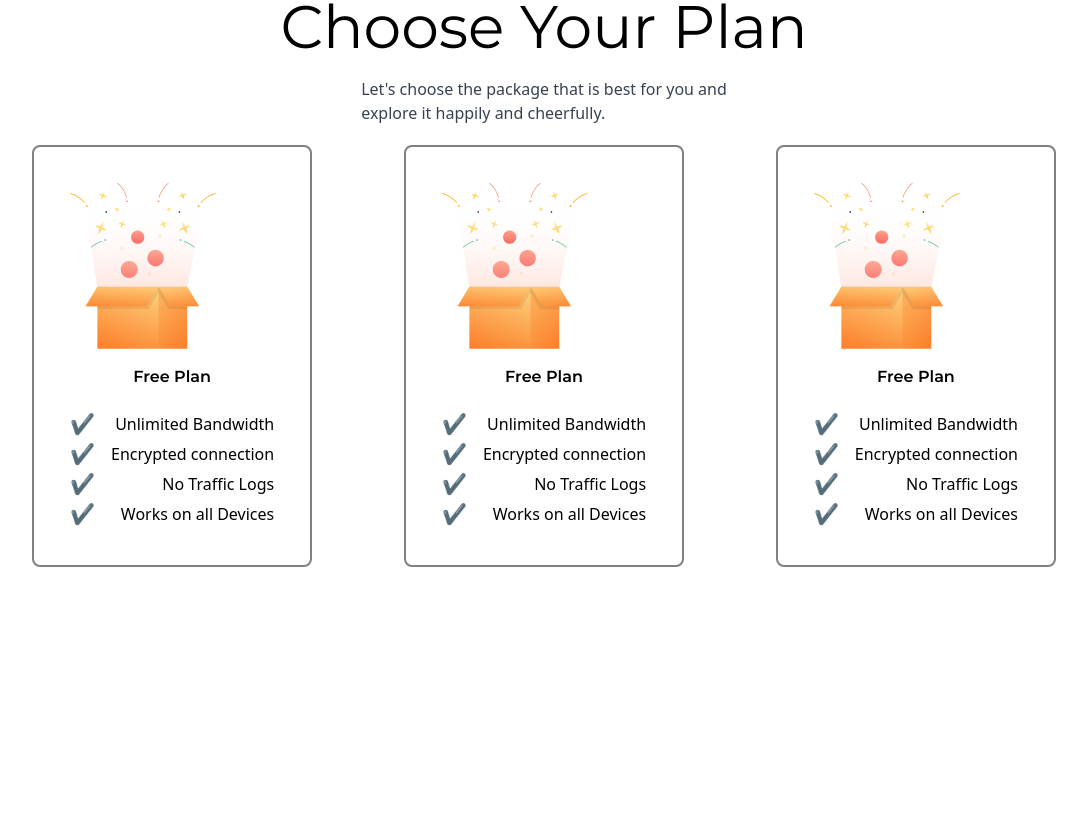
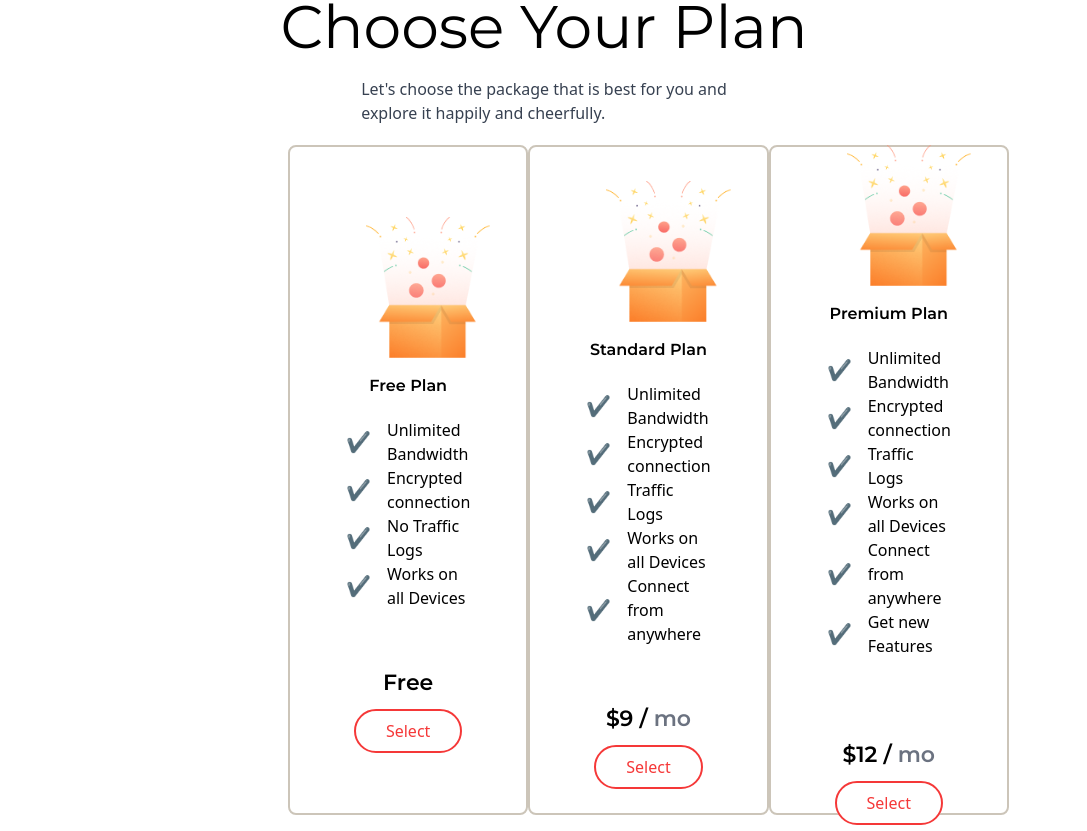
Before and after one commit to Allwyn46/laslesvpn, an Angular app: page / in a window 1280 px wide. Shown: the part 1860-2691 px from the top of the page, without its empty margins (96-1183 px from the left). Before the commit the page ends 2657 px from the top, so only its background shows below. Built offline with nearby package versions, Linux system fonts and the light colour scheme.

Commit message:
completed plan section

```diff
--- a/src/app/components/plan/plan.css
+++ b/src/app/components/plan/plan.css
@@ -0,0 +1,17 @@
+/* From Uiverse.io by SteveBloX */
+.navbutton {
+    /* width: 150px; */
+    /* height: 60px; */
+    border: 2px solid #f53838;
+    border-radius: 45px;
+    transition: all 0.3s;
+    cursor: pointer;
+    background: white;
+    color: #f53838;
+    padding: 9px 30px 9px 30px;
+}
+
+.navbutton:hover {
+    background: #f53838;
+    color: white;
+}
--- a/src/app/components/plan/plan.html
+++ b/src/app/components/plan/plan.html
@@ -11,13 +11,13 @@
       </p>
     </div>
 
-    <div class="flex justify-between items-center mx-32">
+    <div class="flex justify-between items-center mx-96">
       <div
-        class="flex justify-center items-center mt-5 border-gray-700 p-5 rounded-lg"
-        style="border: 2px solid gray"
+        class="flex justify-center items-center mt-5 border-gray-700 p-10 rounded-lg"
+        style="border: 2px solid #ccc5b9; height: 670px"
       >
         <div class="p-4">
-          <img src="assets/plan.png" alt="" class="" />
+          <img src="assets/plan.png" alt="" class="ml-5" />
 
           <h3 class="mt-4 font-montserrat text-center font-semibold">Free Plan</h3>
 
@@ -35,13 +35,23 @@
               <span class="mr-4" style="font-size: 20px">&#10004;</span> Works on all Devices
             </li>
           </ul>
+
+          <div class="mt-14 text-center">
+            <h3 class="font-montserrat font-semibold text-[22px]">Free</h3>
+            <div class="mt-5">
+              <a href="" class="navbutton"> Select </a>
+            </div>
+          </div>
         </div>
       </div>
-      <div class="flex justify-center items-center mt-5 border-gray-700 p-5 rounded-lg" style="border: 2px solid gray">
+      <div
+        class="flex justify-center items-center mt-5 border-gray-700 p-10 rounded-lg"
+        style="border: 2px solid #ccc5b9; height: 670px"
+      >
         <div class="p-4">
-          <img src="assets/plan.png" alt="" class="" />
+          <img src="assets/plan.png" alt="" class="ml-5" />
 
-          <h3 class="mt-4 font-montserrat text-center font-semibold">Free Plan</h3>
+          <h3 class="mt-4 font-montserrat text-center font-semibold">Standard Plan</h3>
 
           <ul class="mt-5">
             <li class="flex justify-between items-center">
@@ -51,19 +61,35 @@
               <span class="mr-4" style="font-size: 20px">&#10004;</span> Encrypted connection
             </li>
             <li class="flex justify-between items-center">
-              <span class="mr-4" style="font-size: 20px">&#10004;</span> No Traffic Logs
+              <span class="mr-4" style="font-size: 20px">&#10004;</span> Traffic Logs
             </li>
             <li class="flex justify-between items-center">
               <span class="mr-4" style="font-size: 20px">&#10004;</span> Works on all Devices
             </li>
+            <li class="flex justify-between items-center">
+              <span class="mr-4" style="font-size: 20px">&#10004;</span> Connect from anywhere
+            </li>
           </ul>
+
+          <div class="mt-14 text-center">
+            <h3 class="font-montserrat font-semibold text-[22px]">
+              $9 / <span class="text-gray-500 font-montserrat">mo</span>
+            </h3>
+
+            <div class="mt-5">
+              <a href="" class="navbutton"> Select </a>
+            </div>
+          </div>
         </div>
       </div>
-      <div class="flex justify-center items-center mt-5 border-gray-700 p-5 rounded-lg" style="border: 2px solid gray">
+      <div
+        class="flex justify-center items-center mt-5 border-gray-700 p-10 rounded-lg"
+        style="border: 2px solid #ccc5b9; height: 670px"
+      >
         <div class="p-4">
-          <img src="assets/plan.png" alt="" class="" />
+          <img src="assets/plan.png" alt="" class="ml-5" />
 
-          <h3 class="mt-4 font-montserrat text-center font-semibold">Free Plan</h3>
+          <h3 class="mt-4 font-montserrat text-center font-semibold">Premium Plan</h3>
 
           <ul class="mt-5">
             <li class="flex justify-between items-center">
@@ -73,12 +99,28 @@
               <span class="mr-4" style="font-size: 20px">&#10004;</span> Encrypted connection
             </li>
             <li class="flex justify-between items-center">
-              <span class="mr-4" style="font-size: 20px">&#10004;</span> No Traffic Logs
+              <span class="mr-4" style="font-size: 20px">&#10004;</span> Traffic Logs
             </li>
             <li class="flex justify-between items-center">
               <span class="mr-4" style="font-size: 20px">&#10004;</span> Works on all Devices
             </li>
+            <li class="flex justify-between items-center">
+              <span class="mr-4" style="font-size: 20px">&#10004;</span> Connect from anywhere
+            </li>
+            <li class="flex justify-between items-center">
+              <span class="mr-4" style="font-size: 20px">&#10004;</span> Get new Features
+            </li>
           </ul>
+
+          <div class="mt-20 text-center">
+            <h3 class="font-montserrat font-semibold text-[22px]">
+              $12 / <span class="text-gray-500 font-montserrat">mo</span>
+            </h3>
+
+            <div class="mt-5">
+              <a href="" class="navbutton"> Select </a>
+            </div>
+          </div>
         </div>
       </div>
     </div>
```
